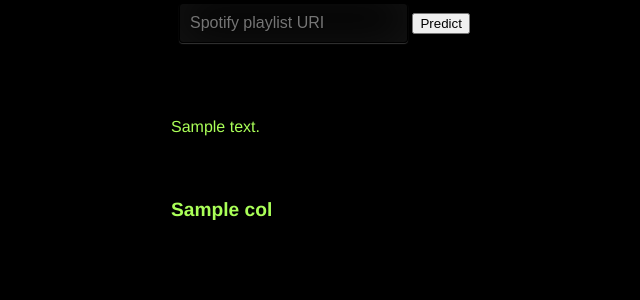
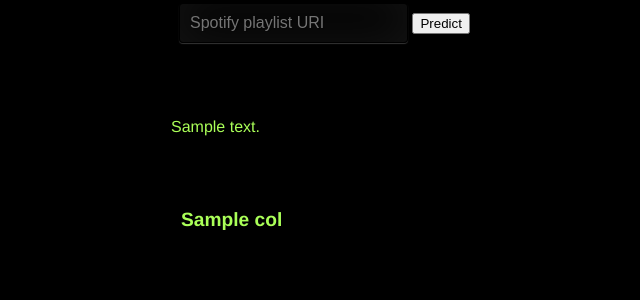
Before and after one commit to miscdats/The-Bjorker, a Flask app: template src/templates/index.html in a window 1280 px wide. Shown: the part 449-749 px from the top of the page, without its empty margins (85-725 px from the left). Run offline with Flask 2, Linux system fonts and the light colour scheme; the template is opened without the code that fills it: most values are stand-ins (such as "Sample title", 1, 10 or a date in 2020); lists and menus that the app fills with data are empty; parts of the project's set-up code (start-up, migrations or seed data) failed here and were passed over.

Commit message:
Add padding th tr rd

```diff
--- a/src/static/css/style.css
+++ b/src/static/css/style.css
@@ -160,11 +160,11 @@ input {
 table {
 	/*width: auto;*/
 	border-collapse: collapse;
-	border-spacing: 0;
+	border-spacing: 5px;
 }
 
 th {
-	padding: 0;
+	padding: 10px;
 	color: #aaff58;
 	font-size: 1.2em;
     margin-bottom: 15px;
@@ -173,7 +173,7 @@ th {
 }
 
 tr, td {
-	padding: 0;
+	padding: 10px;
 	color: #aaff58;
 	/*height: 100%;*/
 	/*width: 100%;*/
```
